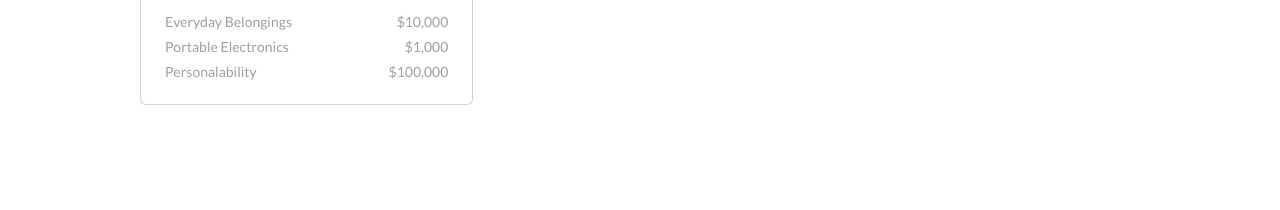
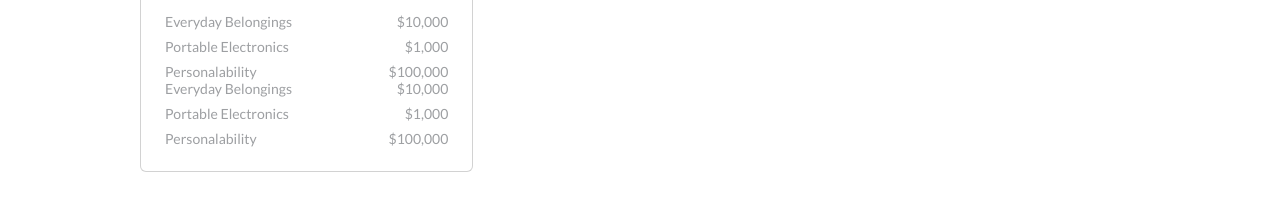
Before and after one commit to radnerus07/jetty, a website built with webpack: page index.html in a window 1280 px wide. Shown: the part 388-598 px from the top of the page. Built offline with nearby package versions, Linux system fonts and the light colour scheme.

Commit message:
cards created

```diff
--- a/index.html
+++ b/index.html
@@ -54,6 +54,20 @@
                                 <span>$100,000</span>
                             </li>
                         </ul>
+                        <ul class="plan-features-list">
+                            <li class="d-flex justify-content-between mb-2 tc-grey">
+                                <span>Everyday Belongings</span>
+                                <span>$10,000</span>
+                            </li>
+                            <li class="d-flex justify-content-between mb-2 tc-grey">
+                                <span>Portable Electronics</span>
+                                <span>$1,000</span>
+                            </li>
+                            <li class="d-flex justify-content-between tc-grey">
+                                <span>Personalability</span>
+                                <span>$100,000</span>
+                            </li>
+                        </ul>
                     </div>
                 </li>
             </ul>
```
